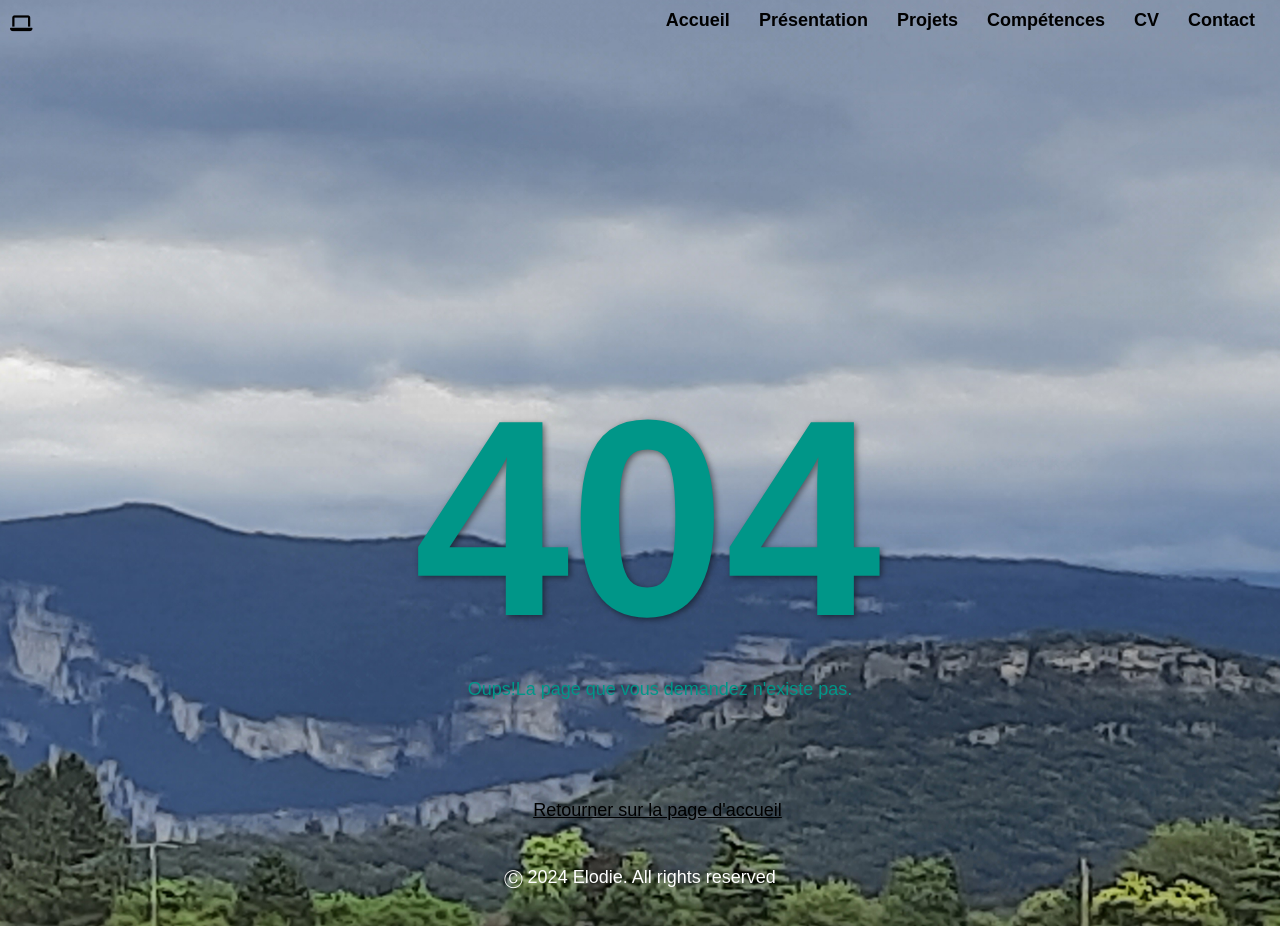
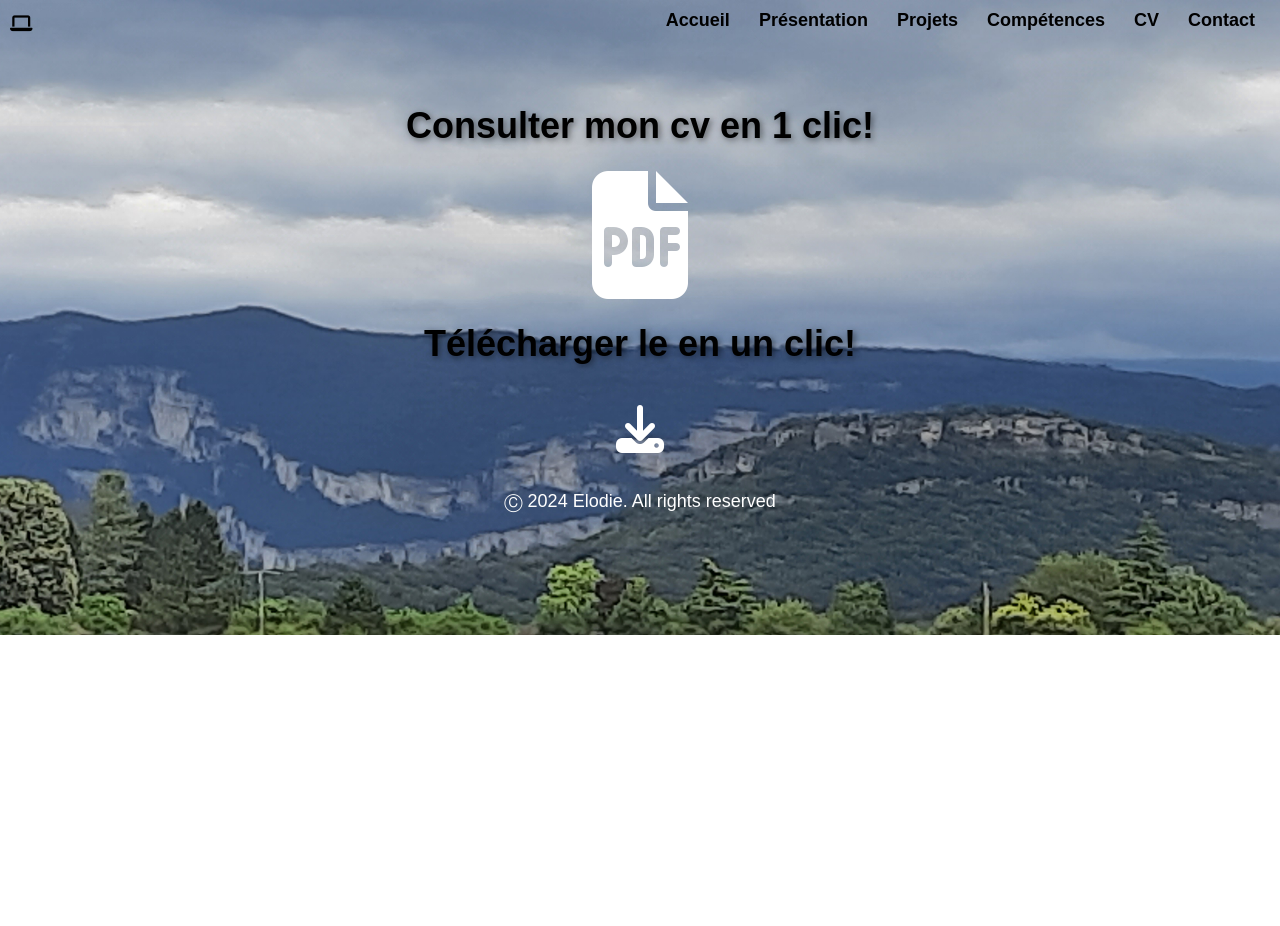
Before and after one commit to ELODIE-74/portefolioweb, a React (Create React App) app in the folder my-portfolio-app/: page /cv in a window 1280 px wide. Before the commit this address had no page. After the commit the page ends 800 px from the top, so only its background shows below. Built offline with nearby package versions, Linux system fonts and the light colour scheme.

Commit message:
effet zoom

```diff
--- a/my-portfolio-app/src/App.js
+++ b/my-portfolio-app/src/App.js
@@ -8,6 +8,7 @@ import Contact from "./pages/contact/contact.jsx";
 import Projets from "./pages/projets/projets.jsx";
 import Presentation from "./pages/presentation/presentation.jsx"
 import Competences from "./pages/competences/competences.jsx";
+import CVViewer from "./pages/cv/cv.jsx";
 
 function App() {
   return (
@@ -20,6 +21,7 @@ function App() {
        <Route path="projets" element={<Projets/>}/>
        <Route path="presentation" element={<Presentation/>}/>
        <Route path="competences" element={<Competences />}/>
+       <Route path="cv" element={<CVViewer/>}/>
       </Routes>
       <Footer />
     </Router>
--- /dev/null
+++ b/my-portfolio-app/src/pages/cv/cv.css
@@ -0,0 +1,41 @@
+.cv-container {
+  position: fixed;
+  top: 0;
+  left: 0;
+  width: 100%;
+  height: 100%;
+  display: flex;
+  justify-content: center;
+  align-items: center;
+  background-color: rgba(0, 0, 0, 0.8);
+  transition: transform 0.3s ease-in-out;
+}
+
+.cv-container.zoomed {
+  transform: scale(1.3);
+}
+
+.cv-image {
+  max-width: 90%;
+  max-height: 90%;
+}
+
+.icon-container {
+  display: flex;
+  flex-direction: column;
+  align-items: center;
+  margin-top: 2rem;
+}
+
+.icon {
+  font-size: 8rem;
+  cursor: pointer;
+  color: white;
+}
+
+.download-icon {
+  font-size: 3rem;
+  cursor: pointer;
+  color: white;
+  margin-top: 1rem;
+}
--- /dev/null
+++ b/my-portfolio-app/src/pages/cv/cv.jsx
@@ -0,0 +1,53 @@
+import { useState } from 'react';
+import "./cv.css";
+import cvImage from "./cv.png";
+
+const CVViewer = () => {
+  const [showCV, setShowCV] = useState(false);
+  const [isZoomed, setIsZoomed] = useState(false);
+
+  const handleCVClick = () => {
+    setShowCV(true);
+    setIsZoomed(true);
+  };
+
+  const handleCloseCV = () => {
+    setShowCV(false);
+    setIsZoomed(false);
+  };
+
+  const handleDownloadCV = () => {
+    // Créer un lien de téléchargement pour le CV
+    const link = document.createElement('a');
+    link.href = cvImage;
+    link.download = 'mon_cv.png';
+    document.body.appendChild(link);
+    link.click();
+    document.body.removeChild(link);
+  };
+
+  return (
+    <div>
+      {/* Affichage de l'icône de CV */}
+      <div className="icon-container">
+        <h1>Consulter mon cv en 1 clic!</h1>
+        <i className="fa fa-file-pdf icon" onClick={handleCVClick}></i>
+        <h1>Télécharger le en un clic!</h1>
+        <i className="fa fa-download download-icon" onClick={handleDownloadCV}></i>
+      </div>
+
+      {/* Affichage du CV */}
+      {showCV && (
+        <div
+        //effet zoom
+          className={`cv-container ${isZoomed ? 'zoomed' : ''}`}
+          onClick={handleCloseCV}
+        >
+          <img src={cvImage} alt="CV" className="cv-image" />
+        </div>
+      )}
+    </div>
+  );
+};
+
+export default CVViewer;
```
Also changed, not shown: my-portfolio-app/src/pages/cv/cv.png (added).
